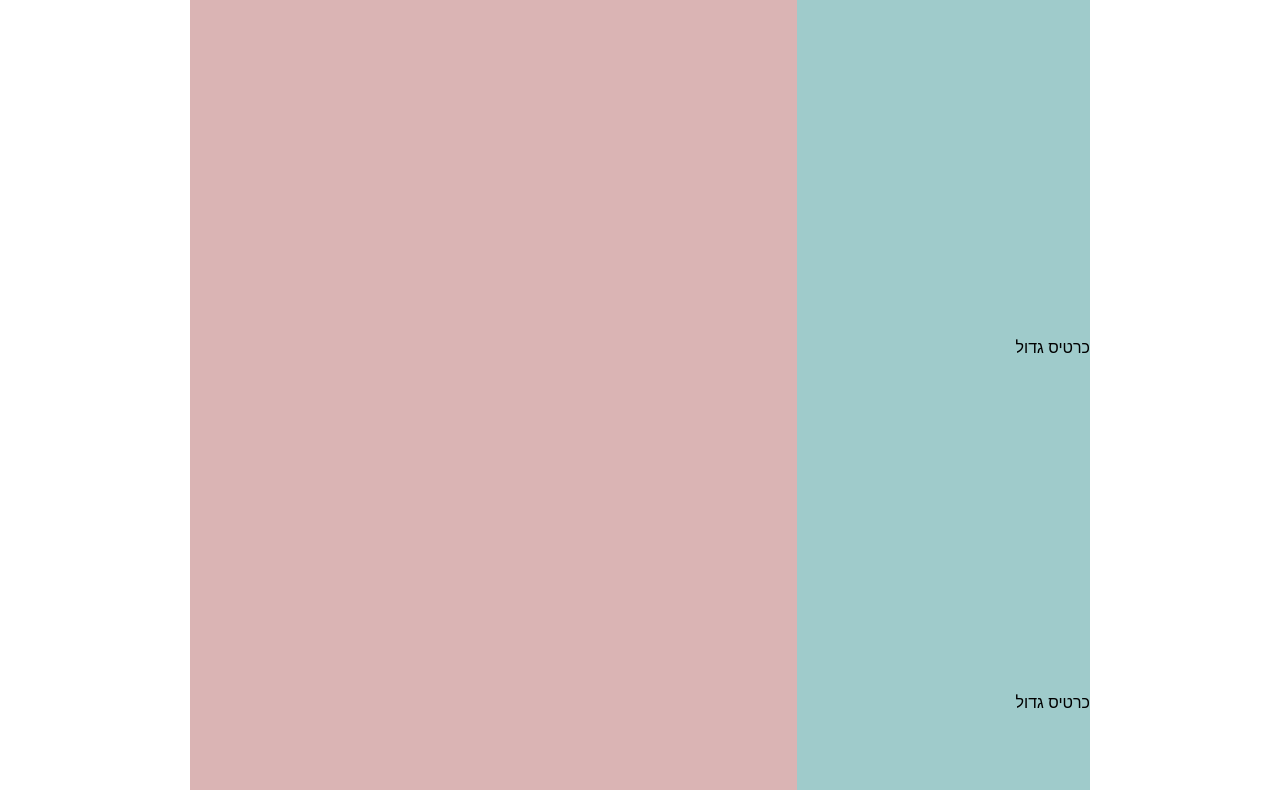
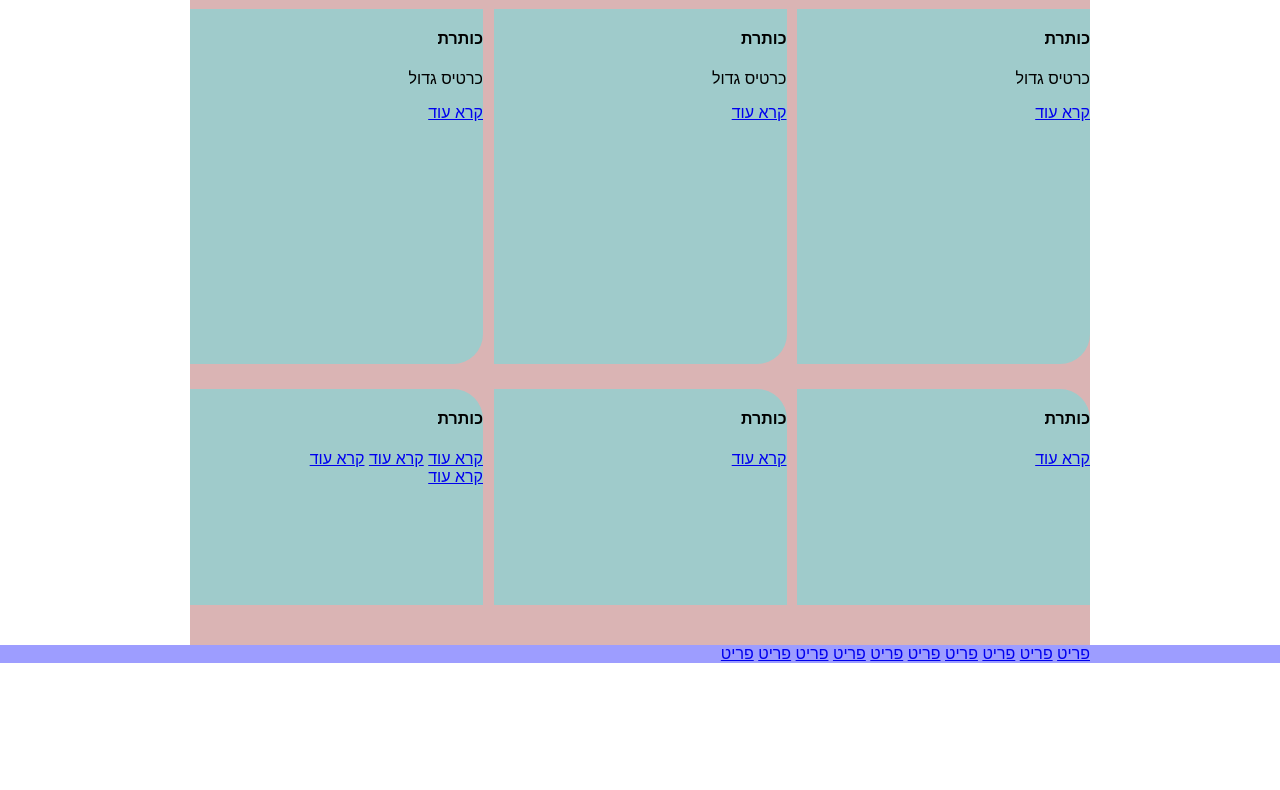
Before and after one commit to Qanai/Appleseeds-MidTerm-Project, a plain HTML site: page index.html in a window 1280 px wide. Shown: the part 121-911 px from the top of the page. After the commit the page ends 800 px from the top, so only its background shows below. Drawn offline with Linux system fonts and the light colour scheme.

Commit message:
Main page cubes layout

```diff
--- a/index.html
+++ b/index.html
@@ -50,12 +50,55 @@
         </div>
     </header>
     <main>
-        <div class="card-large">כרטיס גדול</div>
-        <div class="card-large">כרטיס גדול</div>
-        <div class="card-large">כרטיס גדול</div>
-        <div class="card-small">כרטיס קטן</div>
-        <div class="card-small">כרטיס קטן</div>
-        <div class="card-small">כרטיס קטן</div>
+        <div class="card-large">
+            <div class="description">
+                <h4>כותרת</h4>
+                <p>
+                    כרטיס גדול
+                </p>
+                <a href="#" class="nav-link">קרא עוד</a>
+            </div>
+        </div>
+        <div class="card-large">
+            <div class="description">
+                <h4>כותרת</h4>
+                <p>
+                    כרטיס גדול
+                </p>
+                <a href="#" class="nav-link">קרא עוד</a>
+            </div>
+        </div>
+        <div class="card-large">
+            <div class="description">
+                <h4>כותרת</h4>
+                <p>
+                    כרטיס גדול
+                </p>
+                <a href="#" class="nav-link">קרא עוד</a>
+            </div>
+        </div>
+        <div class="card-small">
+            <h4>כותרת</h4>
+            <div class="image-content"></div>
+            <a href="#" class="nav-link">קרא עוד</a>
+        </div>
+        <div class="card-small">
+            <h4>כותרת</h4>
+            <div class="image-content"></div>
+            <a href="#" class="nav-link">קרא עוד</a>
+        </div>
+        <div class="card-small">
+            <h4>כותרת</h4>
+            <div class="map-content">
+                <div class="links">
+                    <a href="#" class="nav-link">קרא עוד</a>
+                    <a href="#" class="nav-link">קרא עוד</a>
+                    <a href="#" class="nav-link">קרא עוד</a>
+                </div>
+                <div class="map"></div>
+            </div>
+            <a href="#" class="nav-link">קרא עוד</a>
+        </div>
     </main>
     <footer>
         <div class="ft-container">
--- a/style.css
+++ b/style.css
@@ -82,6 +82,9 @@ nav a {
 }
 
 main {
+    display: flex;
+    flex-wrap: wrap;
+    justify-content: space-between;
     background-color: rgba(128, 0, 0, 0.295);
 }
 
@@ -91,16 +94,19 @@ main>section {
 
 .card-large, .card-small {
     width: 293px;
+    margin-top: 25px;
     background-color: rgba(74, 236, 236, 0.411);
 }
 
 .card-large {
     height: 355px;
+    border-radius: 0 0 30px 0;
 }
 
 .card-small {
     height: 216px;
-    ;
+    border-radius: 0 30px 0 0;
+    margin-bottom: 40px;
 }
 
 footer {
```
